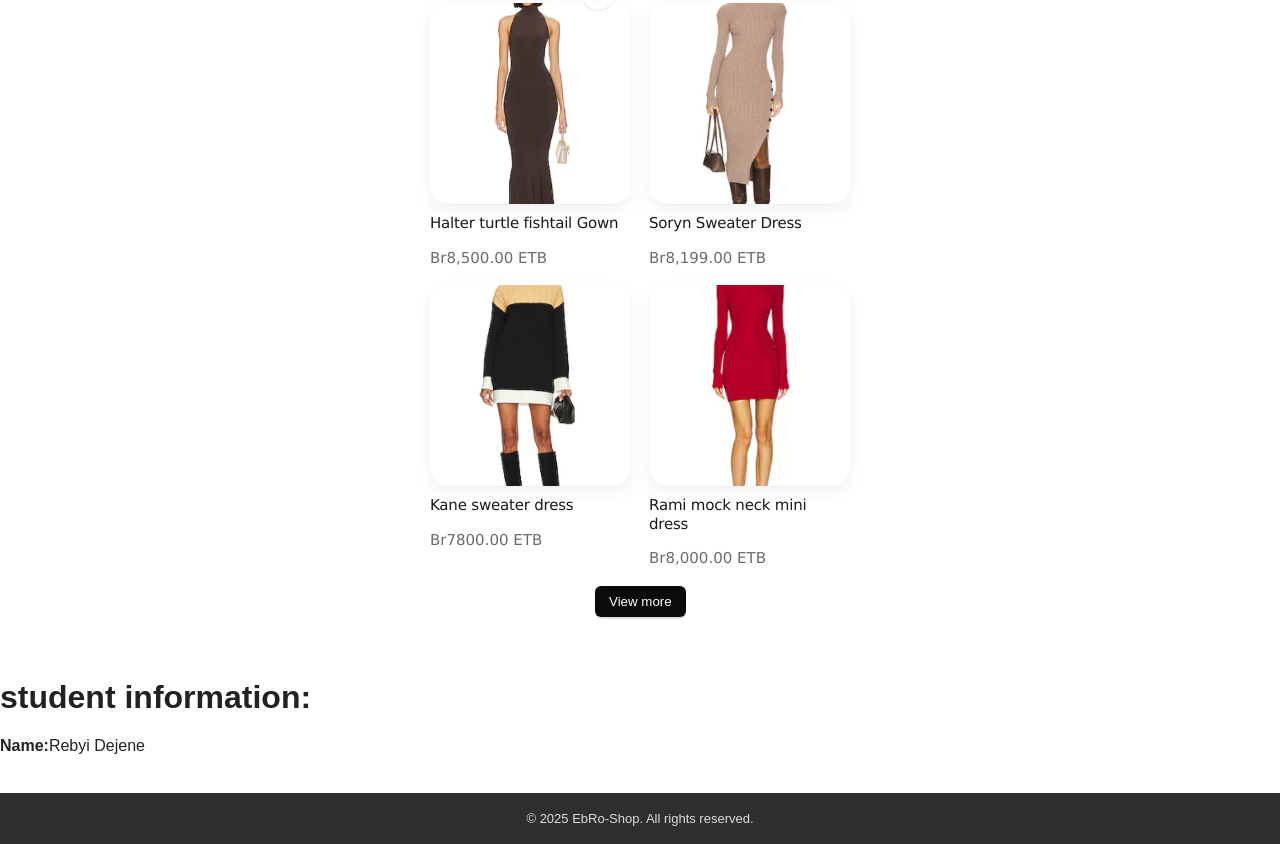
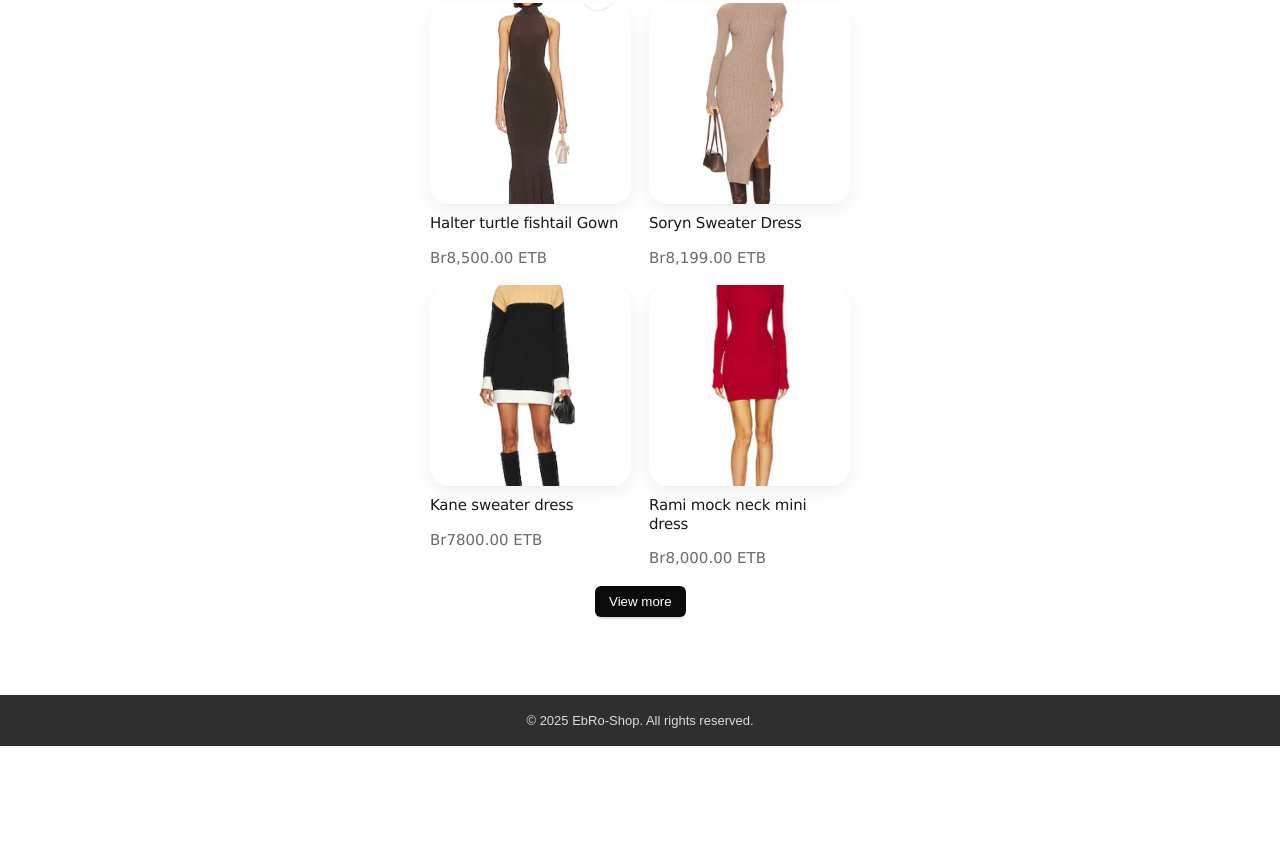
Before and after one commit to EbRoShop/Ebro-Outfits, a plain HTML site: page index.html in a window 1280 px wide. Shown: the part 1845-2689 px from the top of the page. After the commit the page ends 2591 px from the top, so only its background shows below. Drawn offline with Linux system fonts and the light colour scheme.

Commit message:
Add files via upload

```diff
--- a/index.html
+++ b/index.html
@@ -670,23 +670,6 @@
      </div>
      </div>
 
-     <h1>student information:</h1>
-   <p><b>Name:</b>Rebyi Dejene</p>
-
-
-
-
-
-
-
-
-
-
-
-
-
-
-
 
   <footer class="site-footer" role="contentinfo">
     © 2025 EbRo-Shop. All rights reserved.
```
